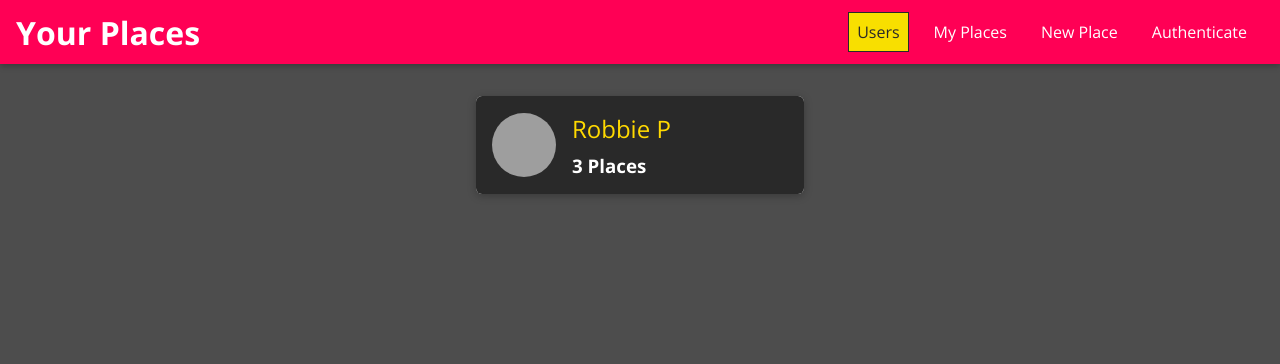
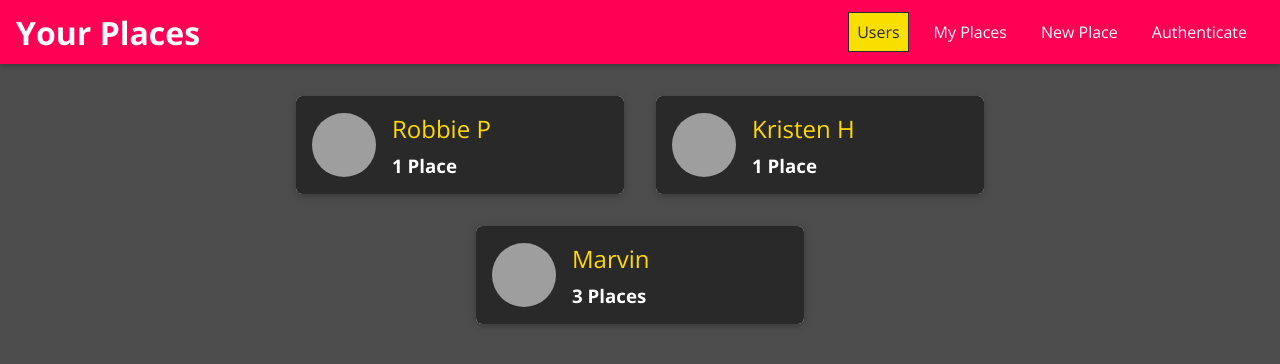
Before and after one commit to robpodosek/react-meetups-frontend, a React (Create React App) app: page / in a window 1280 px wide. Shown: the top 364 px of the page. Built offline with nearby package versions, Linux system fonts and the light colour scheme; grey boxes are pictures that could not be loaded.

Commit message:
Filter places on user page.

```diff
--- a/src/places/components/PlaceList.js
+++ b/src/places/components/PlaceList.js
@@ -6,7 +6,7 @@ import PlaceItem from './PlaceItem';
 import './PlaceList.css';
 
 const PlaceList = props => {
-    if (props.items === 0) {
+    if (props.items.length === 0) {
         return (
             <div className="place-list center">
                 <Card>
--- a/src/places/pages/UserPlaces.js
+++ b/src/places/pages/UserPlaces.js
@@ -1,6 +1,7 @@
 import React from 'react';
 
 import PlaceList from '../components/PlaceList';
+import { useParams } from 'react-router-dom';
 
 const DUMMY_PLACES = [
     {
@@ -14,9 +15,9 @@ const DUMMY_PLACES = [
         creatorId: 'u1',
     },
     {
-        key: 'p1',
-        id: 'p1',
-        title: 'Space Needle',
+        key: 'p2',
+        id: 'p2',
+        title: 'Space Needle 2',
         image: 'https://upload.wikimedia.org/wikipedia/commons/2/23/Space_Needle_2011-07-04.jpg',
         description: "One of Seattle's most iconic buildings.",
         address: '400 Broad Street, Seattle, Washington 98109',
@@ -25,7 +26,12 @@ const DUMMY_PLACES = [
     },
 ];
 const UserPlaces = () => {
-    return <PlaceList items={DUMMY_PLACES} />;
+    const userId = useParams().userId;
+    const loadedPlaces = DUMMY_PLACES.filter(
+        place => place.creatorId === userId
+    );
+
+    return <PlaceList items={loadedPlaces} />;
 };
 
 export default UserPlaces;
--- a/src/user/pages/Users.js
+++ b/src/user/pages/Users.js
@@ -8,9 +8,22 @@ const Users = () => {
             id: 'u1',
             name: 'Robbie P',
             image: 'https://placekitten.com/500/500',
+            places: 1,
+        },
+        {
+            id: 'u2',
+            name: 'Kristen H',
+            image: 'https://placekitten.com/501/501',
+            places: 1,
+        },
+        {
+            id: 'u3',
+            name: 'Marvin',
+            image: 'https://placekitten.com/501/501',
             places: 3,
         },
     ];
+
     return <UsersList items={USERS} />;
 };
 
```
